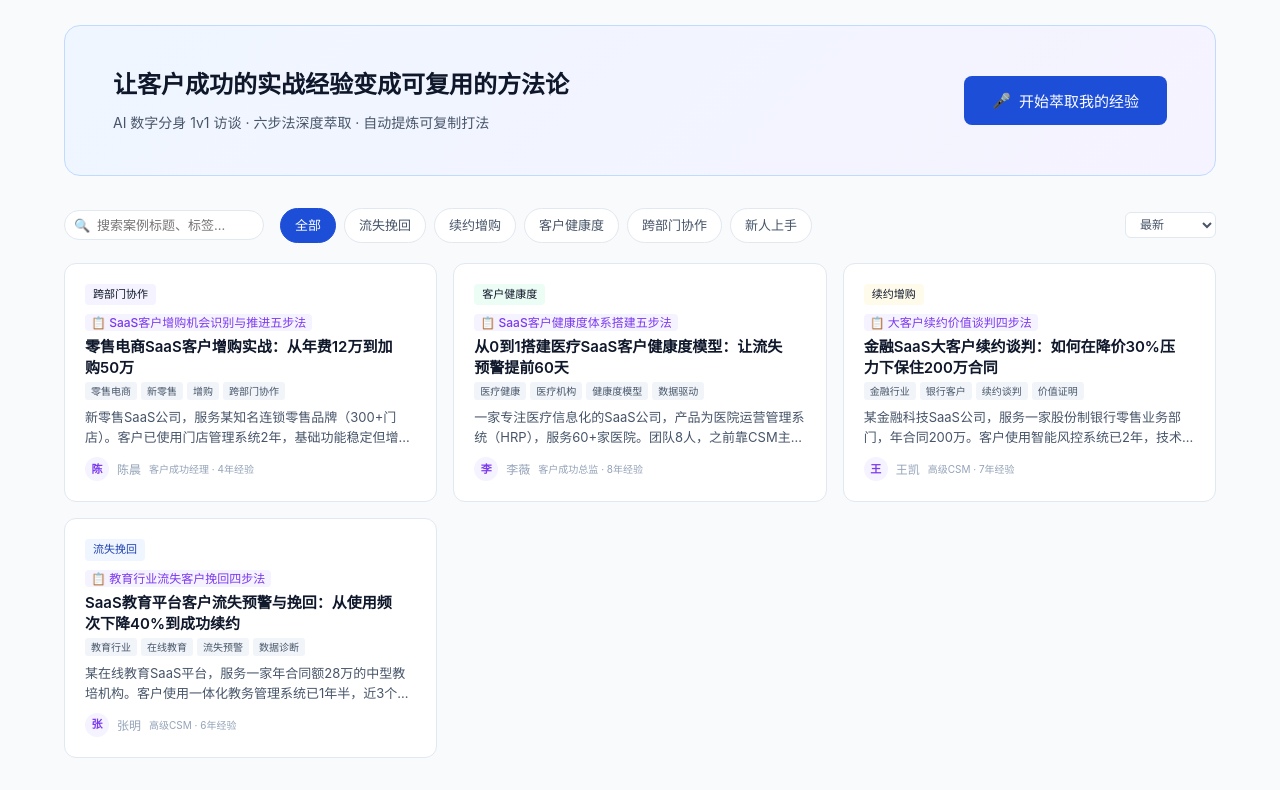
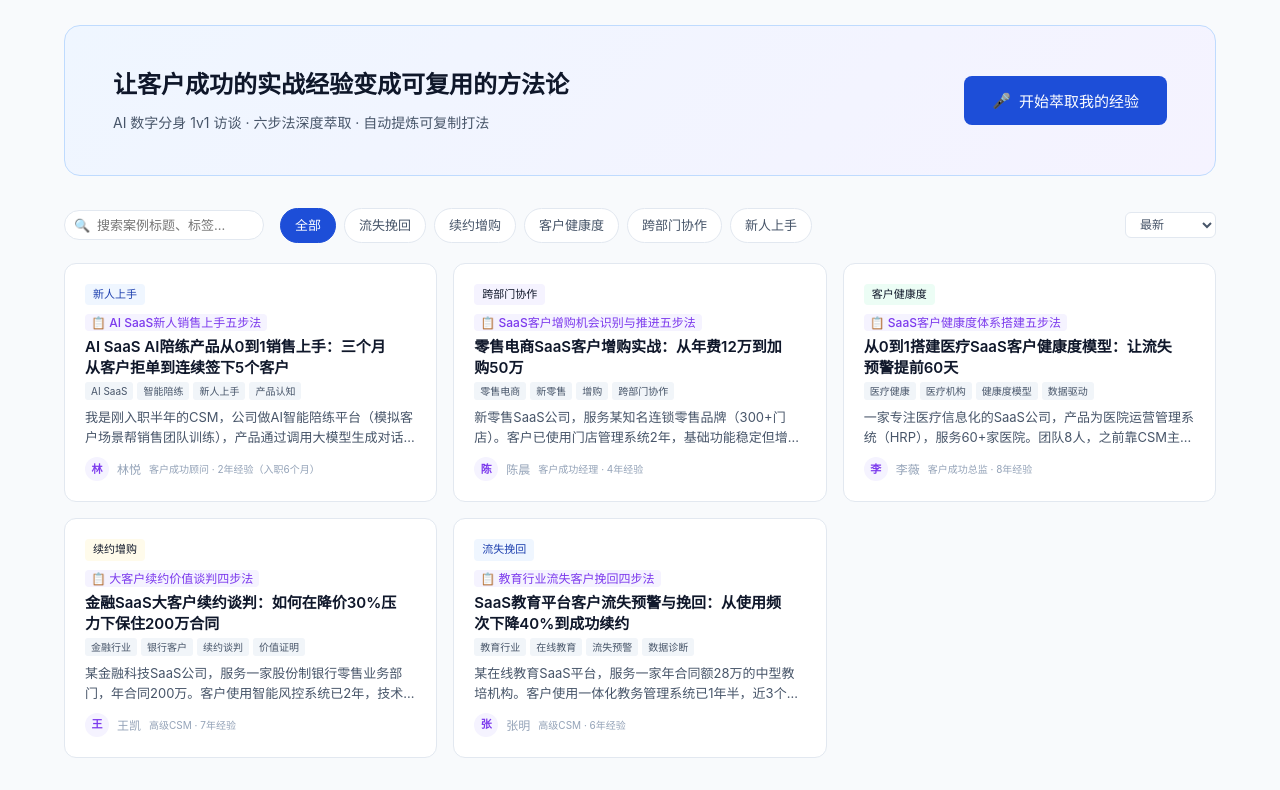
Before and after one commit to Zoey-0106/experience-extractor, a website: page index.html in a window 1280 px wide. Shown: the part 64-854 px from the top of the page. Drawn offline with nearby package versions, Linux system fonts and the light colour scheme.

Commit message:
Add new seed case #5: AI SaaS AI陪练产品

```diff
--- a/index.html
+++ b/index.html
@@ -622,6 +622,17 @@ const SEED_CASES = [
     process:'周期6周。第1-2周信号监控与评估，第3周内部拉通，第4周CSM暖场，第5周销售介入，第6周签约。',
     result:'续约基础版同时增购两个新模块，年合同从12万增长到50万。增购周期从3个月缩短到6周。流程固化为增购SOP在公司推广。',
     methodology:{title:'SaaS客户增购机会识别与推进五步法',steps:['信号监控：基于业务信号提前识别增购时机','内部拉通：CSM+产品+销售三方协同','价值铺垫：创造客户需求认知','商务推进：设计分阶段增购方案','SOP固化：沉淀为可复用标准流程']}
+  },
+  {
+    id:5, title:'AI SaaS AI陪练产品从0到1销售上手：三个月从客户拒单到连续签下5个客户',
+    category:'新人上手', author:'林悦', authorRole:'客户成功顾问 · 2年经验（入职6个月）',
+    tags:['AI SaaS','智能陪练','新人上手','产品认知','信任建立','客户教育'],
+    background:'我是刚入职半年的CSM，公司做AI智能陪练平台（模拟客户场景帮销售团队训练），产品通过调用大模型生成对话场景。客户主要是B2B软件公司的销售团队，年合同10-50万。我刚来的时候连产品功能都讲不清楚，客户见面就问"AI陪练？能具体说说吗？"',
+    problem:'作为新人CSM，我对AI产品的理解只停留在表面。客户问我"你们的模型准确率多少？""跟传统的录播课程有什么区别？""数据安全怎么保证？"我就卡住了。前3个月见了8个客户，签了0个。培训部同事说"产品很好，但你要理解AI"。',
+    strategy:'第一步：跟着产品团队学AI知识——主动申请旁听产品评审会，记下所有客户常问的技术问题并背熟答案。第二步：带着自己的学习笔记拜访客户——开诚布公说"我是新人但我会认真"，反而赢得了客户信任。第三步：把产品不抽象为三个场景：新人销售入职培训、产品知识考核、季度技能大练兵。第四步：创建自己的"客户问答手册"，每次拜访前先回忆客户可能问的AI问题。',
+    process:'3个月分阶段。第一个月：恶补AI知识，跟产品经理学习，参加内部产品培训并通过考核。第二个月：把产品优势翻译成客户能听的三个核心用法，拿着笔记去拜访，用"真实场景+案例"而不是"AI概念"说服客户。第三个月：建了自己的客户问答手册，开始拿到第一个签单。',
+    result:'入职第4-5个月连续签下5个客户（年合同共120万），成为新人里的最佳完成率。关键转变：从"我是卖AI的"变成"我是帮你解决销售培训问题的"。客户反馈"不太懂AI，但你说得清楚，解法贴近我"。',
+    methodology:{title:'AI SaaS新人销售上手五步法',steps:['知识内化：主动跟产品团队学习AI原理和客户高频技术问题','场景翻译：把AI概念转化为客户能感知的三个核心使用场景','真诚破冰：坦诚告知新人身份，用"帮你认真解决问题"建立信任','案例手册：创建并反复使用客户问答手册，降低记忆和搜索成本','闭环复盘：每三个月复盘所有客户反馈，迭代自己的销售话术和产品理解']}
   }
 ];
 
```
